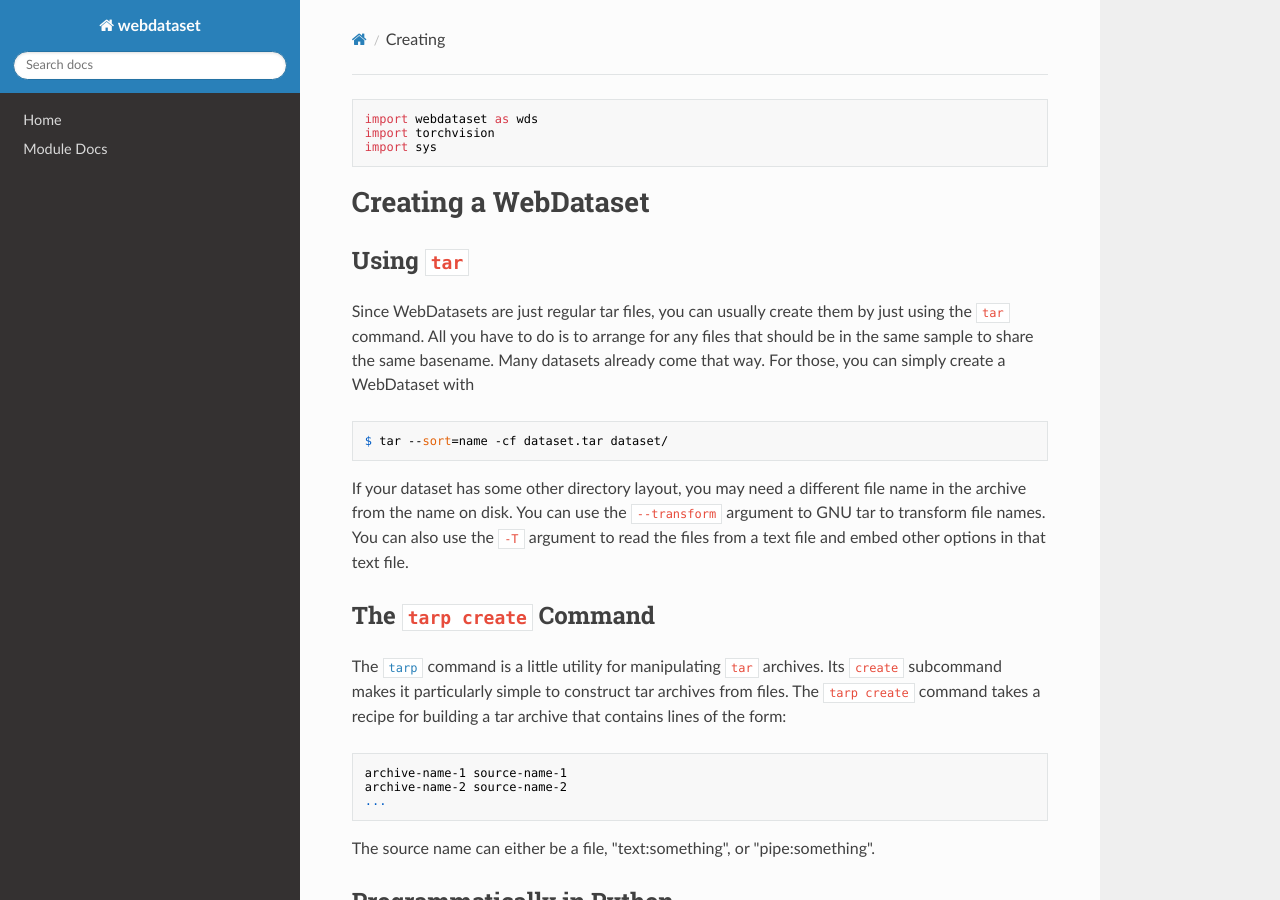
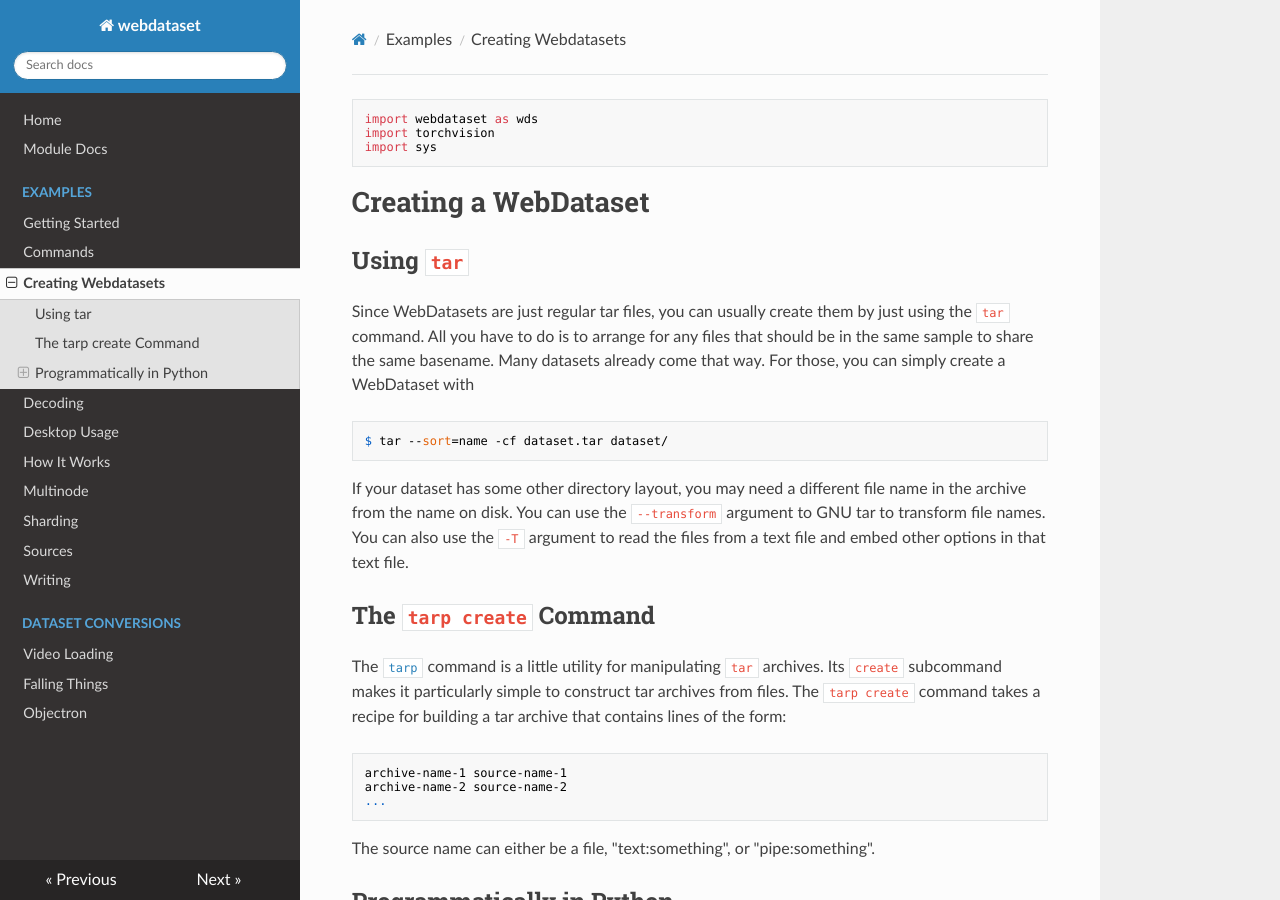
Before and after one commit to webdataset/webdataset, an MkDocs documentation site: the page built from docs/creating.md, in a window 1280 px wide and 900 px high. Built offline with MkDocs 1.6.1, drawn with Linux system fonts in a browser that asks for light colours; nearby versions of some CDN libraries.

Commit message:
removed __all__ etc

```diff
--- a/mkdocs.yml
+++ b/mkdocs.yml
@@ -2,4 +2,19 @@ site_name: webdataset
 nav:
     - Home: index.md
     - Module Docs: pydoc.md
+    - Examples:
+      - Getting Started: gettingstarted.md
+      - Commands: commands.md
+      - Creating Webdatasets: creating.md
+      - Decoding: decoding.md
+      - Desktop Usage: desktop.md
+      - How It Works: howitworks.md
+      - Multinode: multinode.md
+      - Sharding: sharding.md
+      - Sources: sources.md
+      - Writing: writing.md
+    - Dataset Conversions:
+      - Video Loading: video-loading-example.md
+      - Falling Things: falling-things-make-shards.md
+      - Objectron: objectron-conversion.md
 theme: readthedocs
--- a/webdataset/__init__.py
+++ b/webdataset/__init__.py
@@ -6,8 +6,6 @@
 
 
 """Exported globals for webdataset library."""
-
-__all__ = "tenbin dataset writer".split()
 
 from . import tenbin
 from .fluid import Dataset
```
Also changed, not shown: docs/pydoc.md (+40 -40 lines), 6 other files.
